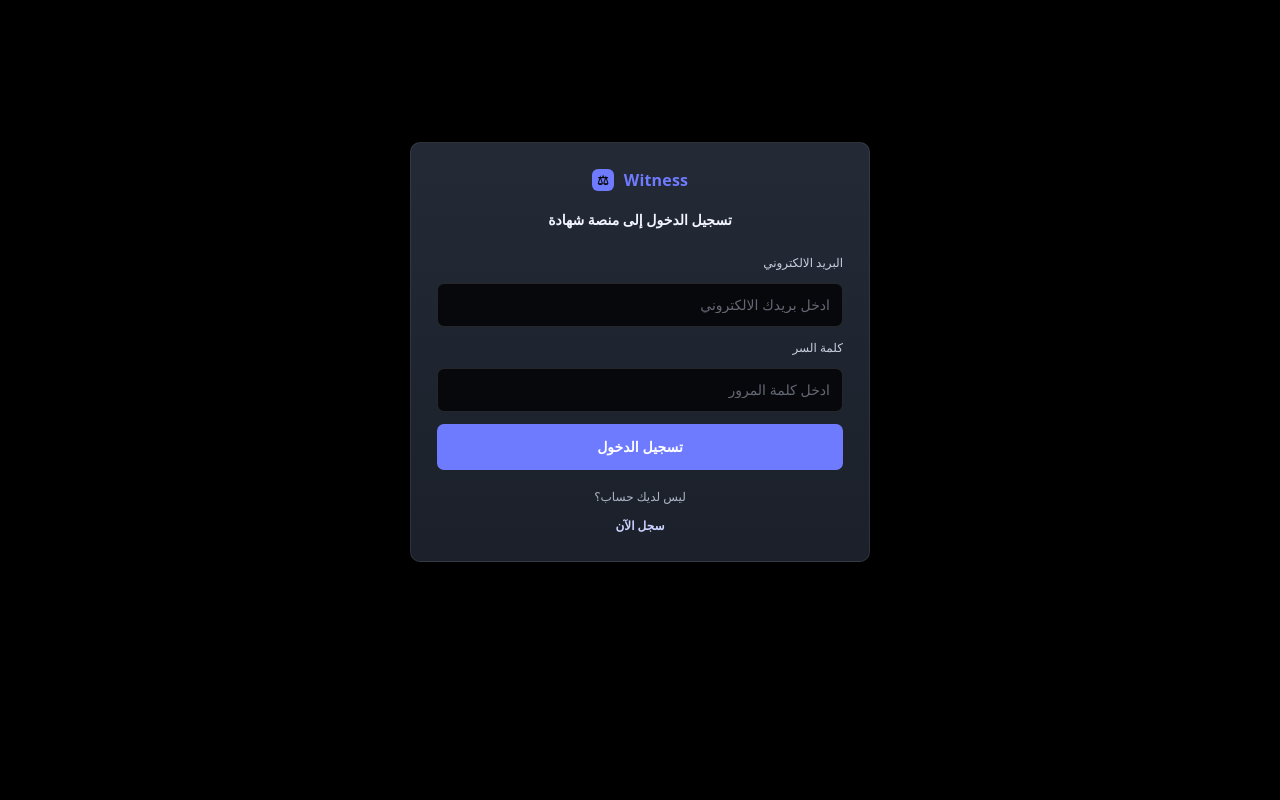
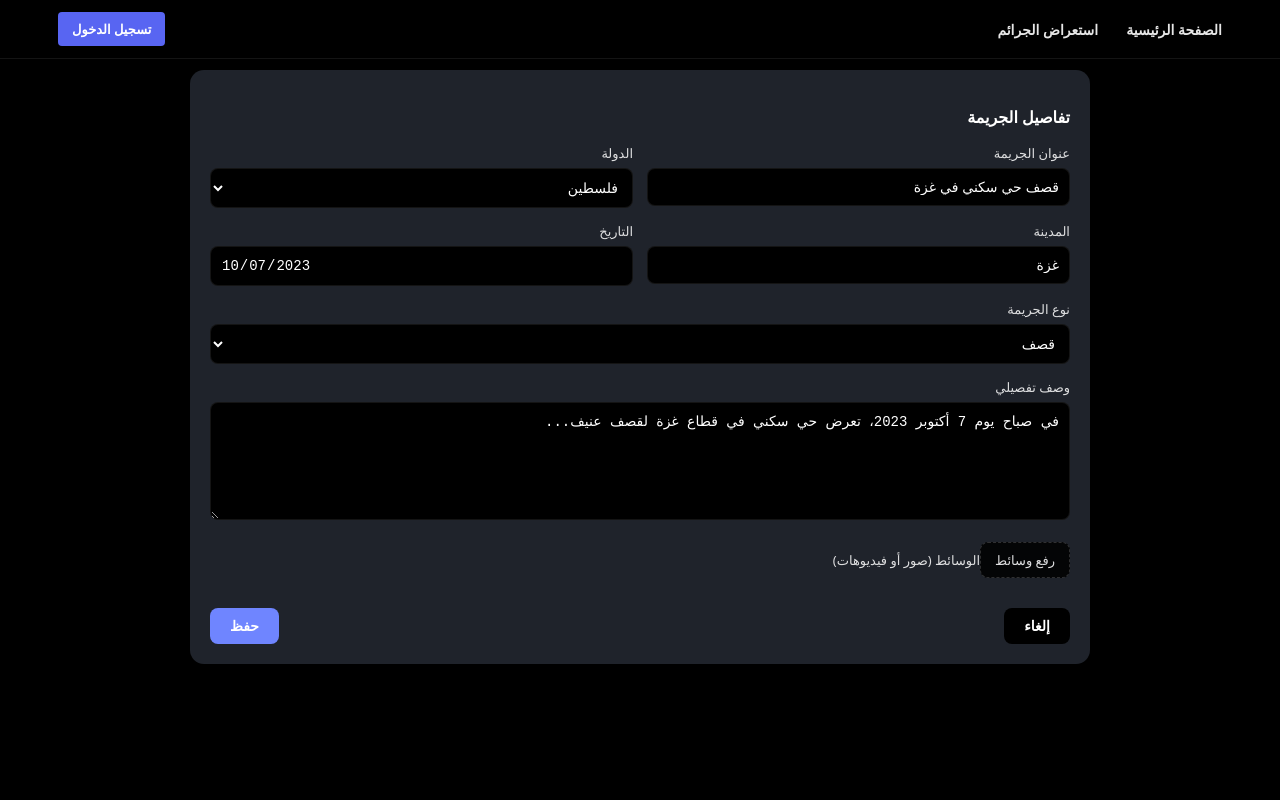
Before and after one commit to Abdelrhman-Fraihat/Witness-Frontend, a React (Vite) app in the folder Witness/: page /AddEditCrime in a window 1280 px wide. Shown: the top 800 px of the page. Built offline with nearby package versions, Linux system fonts and the light colour scheme.

Commit message:
feat: AddEditCrime Page

```diff
--- a/Witness/src/App.jsx
+++ b/Witness/src/App.jsx
@@ -10,6 +10,7 @@
 import ExploreCrimes from './Pages/ExploreCrimes'
 import UserDashboard from './Pages/UserDashboard'
 import MyReports from "./Pages/MyReports"
+import AddEditCrime from "./Pages/AddEditCrime"
 
 function App() {
 
@@ -17,6 +18,7 @@
     <>
     <BrowserRouter>
       <Routes>
+        <Route path = "AddEditCrime" element={<AddEditCrime/>}/>
         <Route path = "MyReports" element={<MyReports/>}/>
         <Route path = "/UserDashBoard/:username" element={<UserDashboard/>}/>
         <Route path = "ExploreCrimes" element={<ExploreCrimes/>}/>
--- a/Witness/src/Pages/AddEditCrime.jsx
+++ b/Witness/src/Pages/AddEditCrime.jsx
@@ -0,0 +1,114 @@
+import React, { useState, useEffect } from "react";
+import "../Style/pages/AddEditCrime.css";
+import Layout from "../Componants/Layout";
+
+function AddEditCrime() {
+  const [images, setImages] = useState([]);
+
+  function handleImageUpload(e) {
+    const files = [...e.target.files];
+    const imageFiles = files.filter((f) => f.type.startsWith("image/"));
+
+    if (imageFiles.length > 3) {
+      alert("يمكنك رفع 3 صور كحد أقصى");
+    }
+
+    const limited = imageFiles.slice(0, 3);
+    images.forEach((url) => URL.revokeObjectURL(url));
+
+    setImages(limited.map((f) => URL.createObjectURL(f)));
+    e.target.value = "";
+  }
+
+  function removeImage(index) {
+    setImages((prev) => {
+      URL.revokeObjectURL(prev[index]);
+      return prev.filter((_, i) => i !== index);
+    });
+  }
+
+  return (
+    <>
+    <div className="add-crime-page">
+      <div className="add-crime-container">
+
+        <div className="crime-form-card">
+          <h3 className="card-title">تفاصيل الجريمة</h3>
+
+          <div className="form-grid">
+
+            <div className="form-group">
+              <label>عنوان الجريمة</label>
+              <input value="قصف حي سكني في غزة" />
+            </div>
+
+            <div className="form-group">
+              <label>الدولة</label>
+              <select>
+                <option>فلسطين</option>
+              </select>
+            </div>
+
+            <div className="form-group">
+              <label>المدينة</label>
+              <input value="غزة" />
+            </div>
+
+            <div className="form-group">
+              <label>التاريخ</label>
+              <input type="date" value="2023-10-07" />
+            </div>
+
+            <div className="form-group full">
+              <label>نوع الجريمة</label>
+              <select>
+                <option>قصف</option>
+                <option>غارات جوية</option>
+              </select>
+            </div>
+
+            <div className="form-group full">
+              <label>وصف تفصيلي</label>
+              <textarea rows="6">
+في صباح يوم 7 أكتوبر 2023، تعرض حي سكني في قطاع غزة لقصف عنيف...
+              </textarea>
+            </div>
+          </div>
+
+          <div className="media-section">
+
+            <label className="upload-btn">
+              رفع وسائط
+              <input
+                type="file"
+                accept="image/*"
+                multiple
+                hidden
+                onChange={handleImageUpload}
+              />
+            </label>
+            <label>الوسائط (صور أو فيديوهات)</label>
+
+            <div className="image-preview">
+              {images.map((img, index) => (
+                <div className="img-box" key={index}>
+                  <img src={img} alt="preview" />
+                  <button onClick={() => removeImage(index)}>✕</button>
+                </div>
+              ))}
+            </div>
+          </div>
+
+          <div className="form-actions">
+            <button className="btn cancel">إلغاء</button>
+            <button className="btn save">حفظ</button>
+          </div>
+        </div>
+
+      </div>
+    </div>
+    <Layout/>
+    </>
+  );
+}
+export default AddEditCrime;
--- a/Witness/src/Style/pages/AddEditCrime.css
+++ b/Witness/src/Style/pages/AddEditCrime.css
@@ -0,0 +1,159 @@
+.add-crime-page {
+  margin-top: 20px;
+  width: 100%;
+  height: 100%;
+  margin-bottom: -80px;
+}
+
+.add-crime-page{
+  min-height: 100vh;
+  background: #000;
+  color: #fff;
+  direction: rtl;
+  font-family: system-ui, sans-serif;
+}
+
+.add-crime-page {
+  min-height: 100vh;
+  background: #000;
+  direction: rtl;
+  padding: 30px 14px;
+  color: #fff;
+  font-family: system-ui, sans-serif;
+}
+
+.add-crime-container {
+  max-width: 900px;
+  margin: auto;
+}
+
+.crime-form-card {
+  background: #1f232b;
+  border-radius: 14px;
+  padding: 20px;
+}
+
+.card-title {
+  font-size: 16px;
+  font-weight: 700;
+  margin-bottom: 16px;
+}
+
+/* ===== Grid ===== */
+.form-grid {
+  display: grid;
+  grid-template-columns: 1fr 1fr;
+  gap: 14px;
+}
+
+.form-group {
+  display: flex;
+  flex-direction: column;
+  gap: 6px;
+}
+
+.form-group.full {
+  grid-column: span 2;
+}
+
+label {
+  font-size: 13px;
+  opacity: 0.85;
+}
+
+input,
+select,
+textarea {
+  background: #000;
+  border: 1px solid rgba(255, 255, 255, 0.08);
+  color: #fff;
+  padding: 10px;
+  border-radius: 8px;
+  font-size: 14px;
+}
+
+/* ===== Media ===== */
+.media-section {
+  margin-top: 16px;
+}
+
+.upload-btn {
+  display: inline-block;
+  background: #000;
+  border: 1px dashed rgba(255, 255, 255, 0.2);
+  padding: 8px 14px;
+  border-radius: 8px;
+  cursor: pointer;
+  font-size: 13px;
+  margin-top: 6px;
+}
+
+.image-preview {
+  display: flex;
+  gap: 10px;
+  margin-top: 10px;
+}
+
+.img-box {
+  position: relative;
+  width: 90px;
+  height: 90px;
+  border-radius: 8px;
+  overflow: hidden;
+  background: #111;
+}
+
+.img-box img {
+  width: 100%;
+  height: 100%;
+  object-fit: cover;
+}
+
+.img-box button {
+  position: absolute;
+  top: 5px;
+  left: 5px;
+  background: rgba(0,0,0,0.6);
+  color: #fff;
+  border: none;
+  width: 20px;
+  height: 20px;
+  border-radius: 50%;
+  cursor: pointer;
+}
+
+/* ===== Actions ===== */
+.form-actions {
+  display: flex;
+  justify-content: space-between;
+  margin-top: 20px;
+}
+
+.btn {
+  padding: 10px 20px;
+  border-radius: 8px;
+  border: none;
+  cursor: pointer;
+  font-size: 14px;
+}
+
+.btn.save {
+  background: #6f85ff;
+  color: #fff;
+}
+
+.btn.cancel {
+  background: #000;
+  color: #fff;
+}
+
+/* ===== Responsive ===== */
+@media (max-width: 600px) {
+  .form-grid {
+    grid-template-columns: 1fr;
+  }
+
+  .form-group.full {
+    grid-column: span 1;
+  }
+}
```
